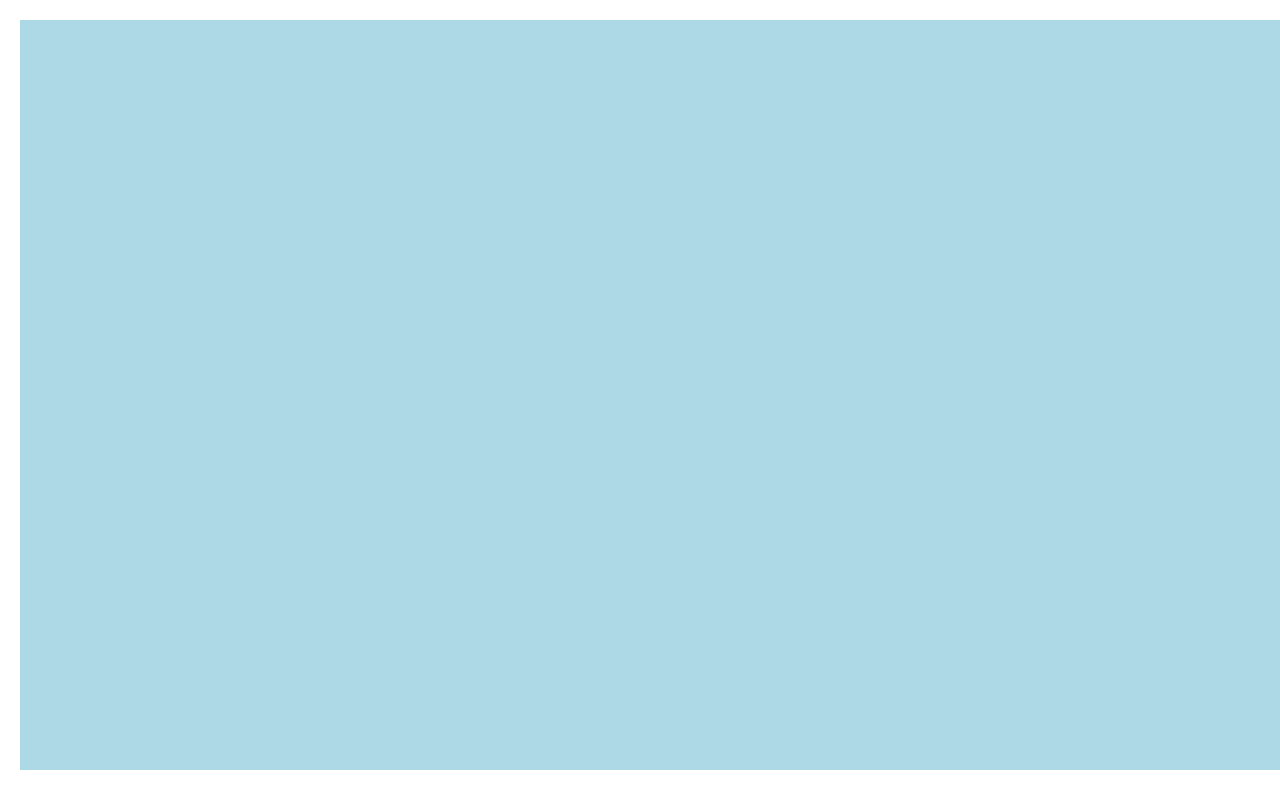
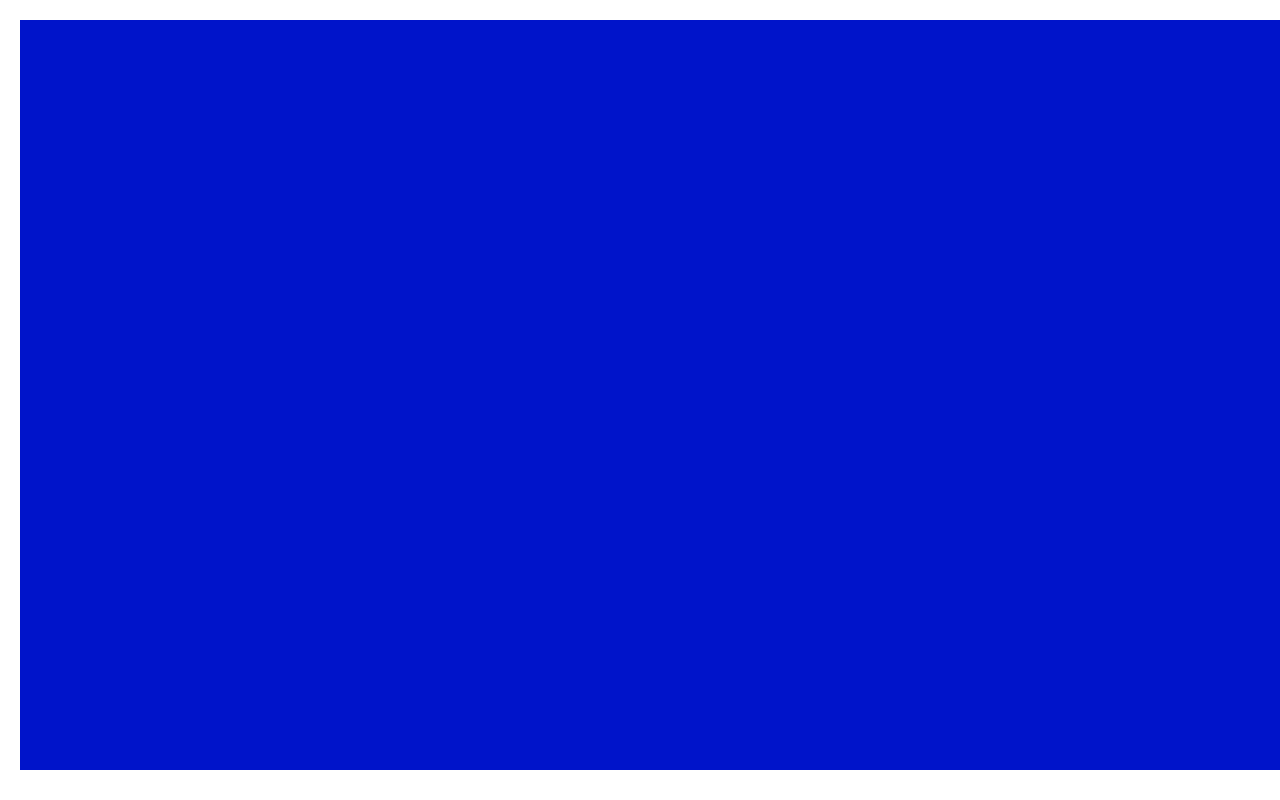
Before and after one commit to AuthenticADonis/AuthenticADonis.github.io, a plain HTML site: page fsd-projects/platformer/index.html in a window 1280 px wide. Shown: the top 800 px of the page. Drawn offline with nearby package versions, Linux system fonts and the light colour scheme.

Commit message:
Finalized platformer game

```diff
--- a/fsd-projects/platformer/platformer.css
+++ b/fsd-projects/platformer/platformer.css
@@ -3,7 +3,7 @@ body {
 }
 
 canvas {
-  background-color: lightblue;
+  background-color: rgb(0, 20, 202);
   margin: 20px;
 }
 
```
Also changed, not shown: index.html (+1 -1 lines).
